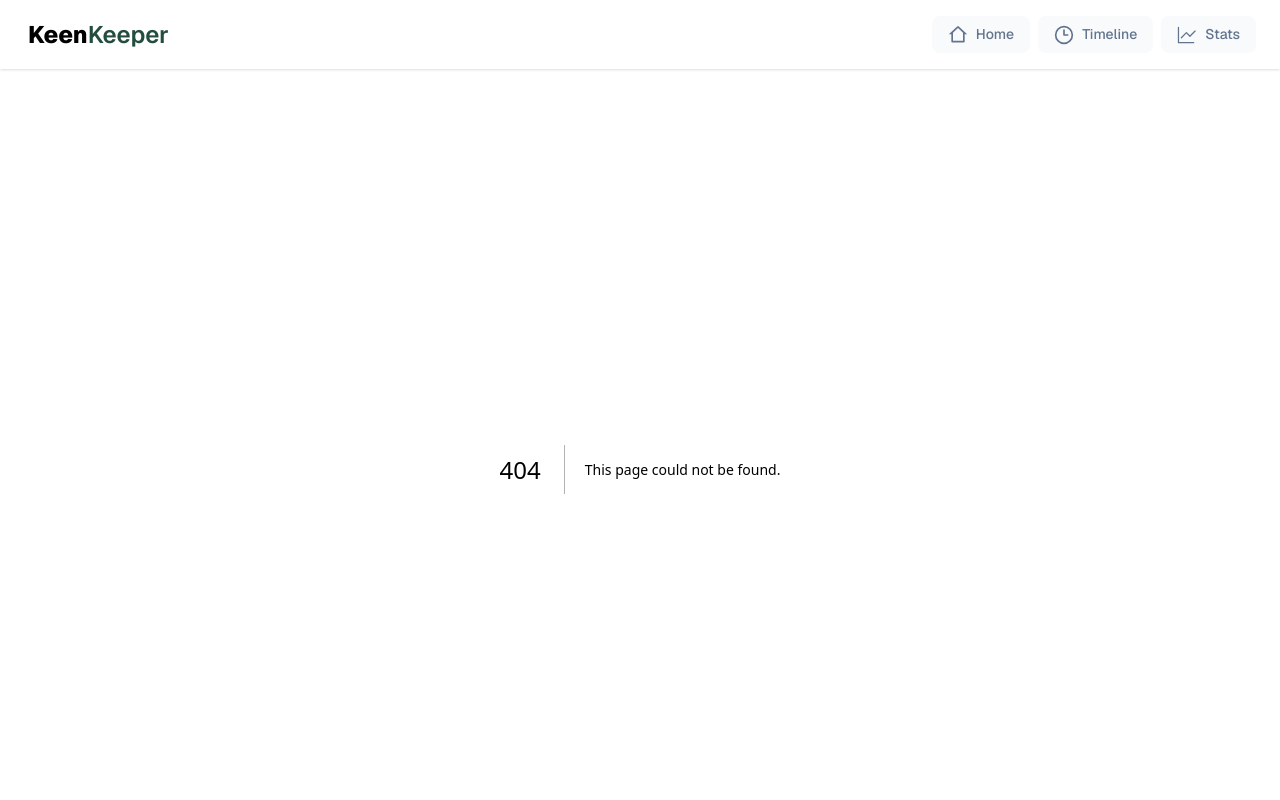
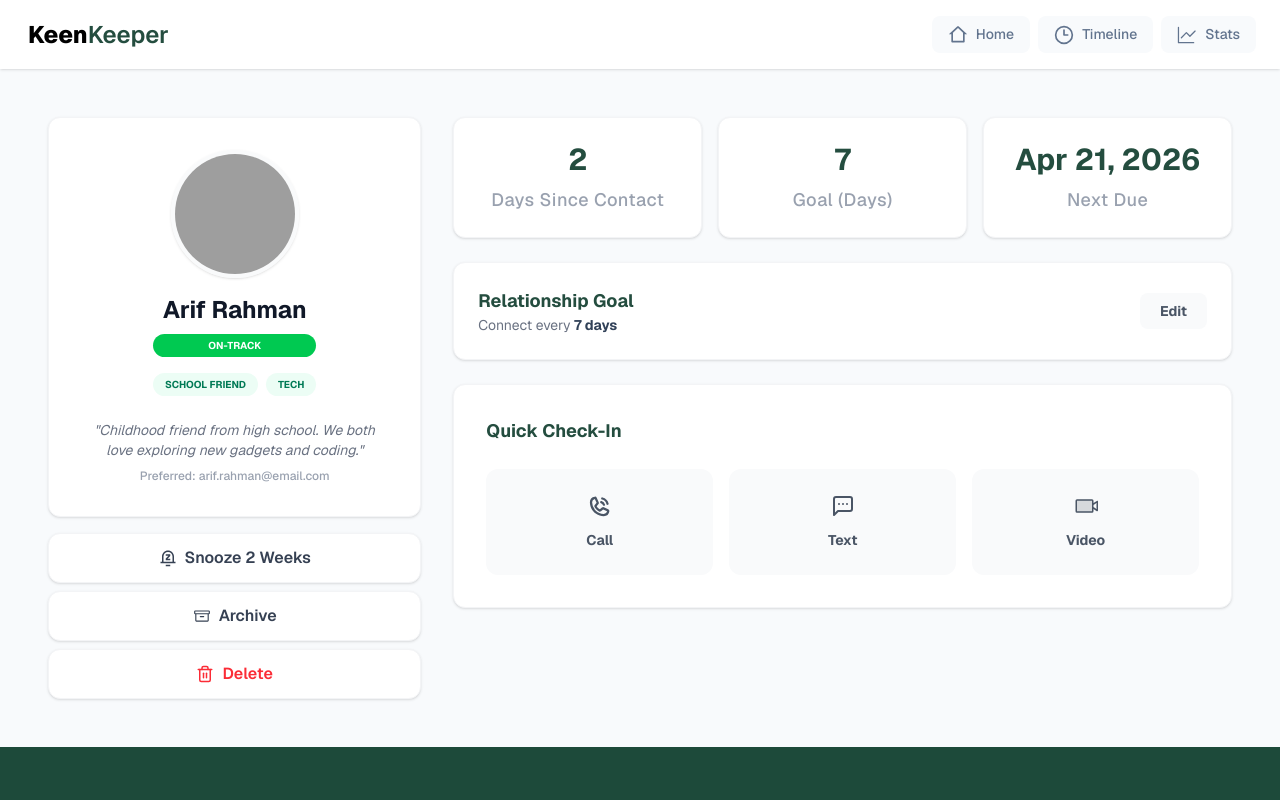
Before and after one commit to nasir-masud/b13-a7, a Next.js app: page /friends/1 in a window 1280 px wide. Before the commit this address had no page. Shown: the top 800 px of the page. Built offline with nearby package versions, Linux system fonts and the light colour scheme; grey boxes are pictures that could not be loaded.

Commit message:
Added Friends actions Call, Text, Video

```diff
--- a/src/app/components/FriendsSection.jsx
+++ b/src/app/components/FriendsSection.jsx
@@ -1,5 +1,6 @@
 import FriendCard from './FriendCard';
 
+// https://b13-a7-one.vercel.app/
 export default async function FriendsSection() {
   const res = await fetch("http://localhost:3000/friends.json", {
     cache: "no-store",
--- /dev/null
+++ b/src/app/friends/[id]/FriendActions.jsx
@@ -0,0 +1,72 @@
+"use client";
+import { useFriends } from "@/app/context/FriendContext";
+import { PiPhoneCallBold, PiVideoCameraDuotone } from "react-icons/pi";
+import { LuMessageSquareMore } from "react-icons/lu";
+import { toast } from "react-toastify";
+
+export const FriendActions = ({ friendId }) => {
+  const { addInteraction, interactions = [] } = useFriends();
+
+  const isActionDone = (type) => {
+    if (!interactions) return false;
+    return interactions.some(
+      (log) => String(log?.friendId) === String(friendId) && log?.type === type
+    );
+  };
+
+  const handleAction = (type) => {
+    if (isActionDone(type)) {
+      toast.error(`You already logged a ${type} for this friend!`);
+    } else {
+      addInteraction(friendId, type);
+      toast.success(`${type} interaction added to timeline!`);
+    }
+  };
+
+  return (
+    <div className="bg-white p-8 rounded-xl border border-gray-100 shadow-sm">
+      <h4 className="font-bold text-[#244d3f] text-lg mb-6 text-left">Quick Check-In</h4>
+      <div className="grid grid-cols-3 gap-4">
+
+        <ActionButton
+          onClick={() => handleAction("Call")}
+          icon={<PiPhoneCallBold size={24} />}
+          label="Call"
+          disabled={isActionDone("Call")}
+        />
+
+        <ActionButton
+          onClick={() => handleAction("Text")}
+          icon={<LuMessageSquareMore size={24} />}
+          label="Text"
+          disabled={isActionDone("Text")}
+        />
+
+        <ActionButton
+          onClick={() => handleAction("Video")}
+          icon={<PiVideoCameraDuotone size={24} />}
+          label="Video"
+          disabled={isActionDone("Video")}
+        />
+
+      </div>
+    </div>
+  );
+};
+
+const ActionButton = ({ icon, label, onClick, disabled }) => (
+  <button
+    onClick={onClick}
+    disabled={disabled}
+    className={`flex flex-col items-center justify-center p-6 rounded-xl transition-all gap-3 w-full border
+      ${disabled
+        ? "bg-gray-50 border-gray-100 opacity-50 cursor-not-allowed text-gray-400 grayscale"
+        : "bg-gray-50 border-transparent hover:bg-emerald-50 hover:text-emerald-600 text-gray-600 hover:border-emerald-100"
+      }`}
+  >
+    <div className="transition-transform">
+      {icon}
+    </div>
+    <span className="font-bold text-sm">{disabled ? "Done" : label}</span>
+  </button>
+);
--- /dev/null
+++ b/src/app/friends/[id]/page.jsx
@@ -0,0 +1,115 @@
+import Image from "next/image";
+import { notFound } from "next/navigation";
+import { FriendActions } from "./FriendActions";
+import { FiTrash2 } from "react-icons/fi";
+import { RiNotificationSnoozeLine } from "react-icons/ri";
+import { PiArchive } from "react-icons/pi";
+
+// https://b13-a7-one.vercel.app/
+const getFriends = async () => {
+  const res = await fetch("http://localhost:3000/friends.json", { cache: "no-store" });
+  if (!res.ok) return [];
+  return res.json();
+};
+
+export async function generateMetadata({ params }) {
+  const { id } = await params;
+  const friends = await getFriends();
+  const friend = friends.find((f) => String(f.id) === id);
+
+  return {
+    title: friend ? `${friend.name} - Keeper` : "Friend Not Found",
+  };
+}
+
+const FriendDetailsPage = async ({ params }) => {
+  const { id } = await params;
+  const friends = await getFriends();
+  const friend = friends.find((f) => String(f.id) === id);
+
+  if (!friend) {
+    notFound();
+  }
+
+  return (
+    <main className="max-w-7xl mx-auto p-6 md:p-12">
+      <div className="grid grid-cols-1 lg:grid-cols-3 gap-8">
+
+        <div>
+          <div className="bg-white p-8 rounded-xl shadow-sm border border-gray-100 text-center flex flex-col items-center">
+            <div className="relative w-32 h-32 mb-4">
+              <Image
+                src={friend.picture}
+                alt={friend.name}
+                height={200}
+                width={200}
+                className="rounded-full object-cover border-4 border-gray-50 shadow-sm"
+              />
+            </div>
+            <h2 className="text-2xl font-bold text-gray-900">{friend.name}</h2>
+
+            <div className="flex flex-col gap-2 mt-2">
+              <span className={`text-[10px] px-3 py-1 rounded-xl font-bold uppercase ${friend.status === 'overdue' ? 'bg-red-500 text-white' : 'bg-green-500 text-white'
+                }`}>
+                {friend.status}
+              </span>
+              <div className="flex flex-wrap gap-2 mt-2 justify-center">
+                {friend.tags?.map((tag, index) => (
+                  <span key={index} className="bg-emerald-50 text-emerald-700 text-[10px] px-3 py-1 rounded-full font-bold uppercase">
+                    {tag}
+                  </span>
+                ))}
+              </div>
+            </div>
+            <p className="mt-6 text-gray-500 italic text-sm">{`"${friend.bio}"`}</p>
+            <p className="text-gray-400 text-xs mt-2 font-medium">Preferred: {friend.email}</p>
+          </div>
+
+          <div className="w-full mt-4 space-y-2">
+            <button className="bg-white shadow-sm w-full py-3 border border-gray-100 rounded-xl flex items-center justify-center gap-2 font-semibold text-gray-700 hover:bg-gray-50 transition-colors">
+              <RiNotificationSnoozeLine size={18} /> Snooze 2 Weeks
+            </button>
+            <button className="bg-white shadow-sm w-full py-3 border border-gray-100 rounded-xl flex items-center justify-center gap-2 font-semibold text-gray-700 hover:bg-gray-50 transition-colors">
+              <PiArchive size={18} /> Archive
+            </button>
+            <button className="bg-white shadow-sm w-full py-3 border border-gray-100 rounded-xl flex items-center justify-center gap-2 font-semibold text-red-500 hover:bg-red-50 transition-colors">
+              <FiTrash2 size={18} /> Delete
+            </button>
+          </div>
+        </div>
+
+        <div className="lg:col-span-2 space-y-6">
+          <div className="grid grid-cols-1 md:grid-cols-3 gap-4">
+            <StatBox label="Days Since Contact" value={friend.days_since_contact} />
+            <StatBox label="Goal (Days)" value={friend.goal} />
+            <StatBox
+              label="Next Due"
+              value={new Date(friend.next_due_date).toLocaleDateString('en-US', {
+                month: 'short', day: 'numeric', year: 'numeric'
+              })}
+            />
+          </div>
+
+          <div className="bg-white p-6 rounded-xl border border-gray-100 shadow-sm flex justify-between items-center">
+            <div>
+              <h4 className="font-bold text-[#244d3f] text-lg">Relationship Goal</h4>
+              <p className="text-gray-500 text-sm">Connect every <span className="font-bold text-slate-700">{friend.goal} days</span></p>
+            </div>
+            <button className="px-5 py-2 bg-gray-50 rounded-lg text-sm font-bold text-gray-600 hover:bg-gray-100">Edit</button>
+          </div>
+
+          <FriendActions friendId={friend.id} />
+        </div>
+      </div>
+    </main>
+  );
+};
+
+const StatBox = ({ label, value }) => (
+  <div className="bg-white p-6 rounded-xl border border-gray-100 shadow-sm text-center">
+    <p className="text-3xl font-bold text-[#244d3f]">{value}</p>
+    <p className="text-[18px] text-gray-400 mt-2 tracking-wide font-medium">{label}</p>
+  </div>
+);
+
+export default FriendDetailsPage;
--- a/src/app/layout.js
+++ b/src/app/layout.js
@@ -15,6 +15,8 @@ export const metadata = {
   title: "KeenKeeper",
   description: "Keep Your Friendships Alive",
 };
+
+// https://b13-a7-one.vercel.app/
 
 export default async function RootLayout({ children }) {
   const res = await fetch("http://localhost:3000/friends.json");
```
